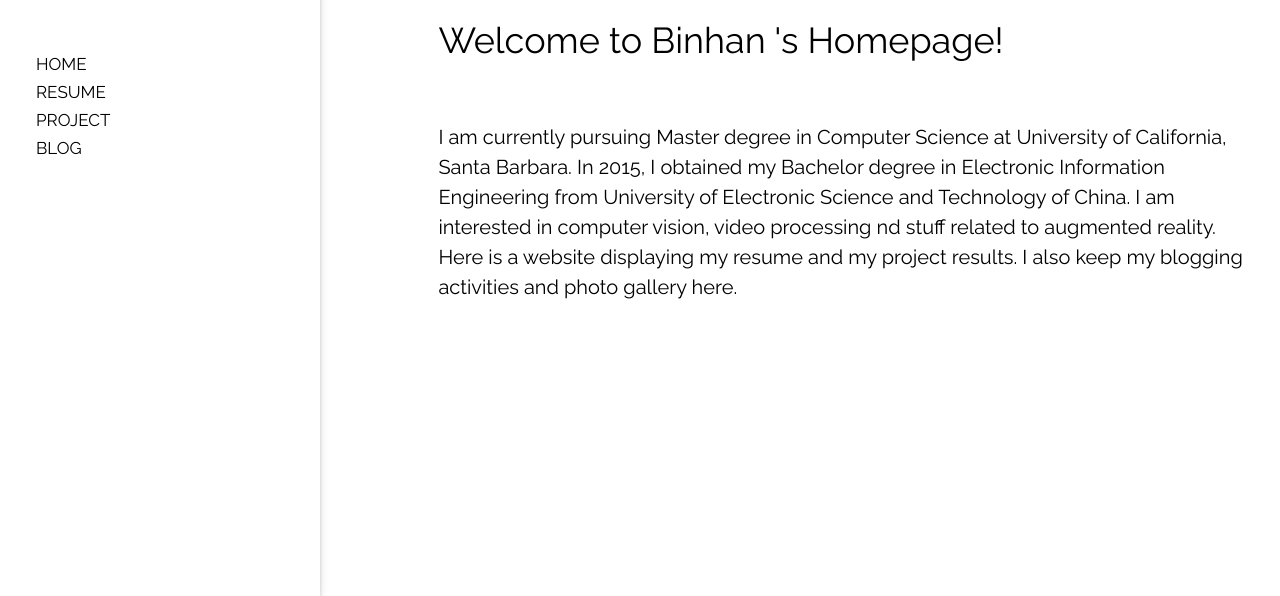
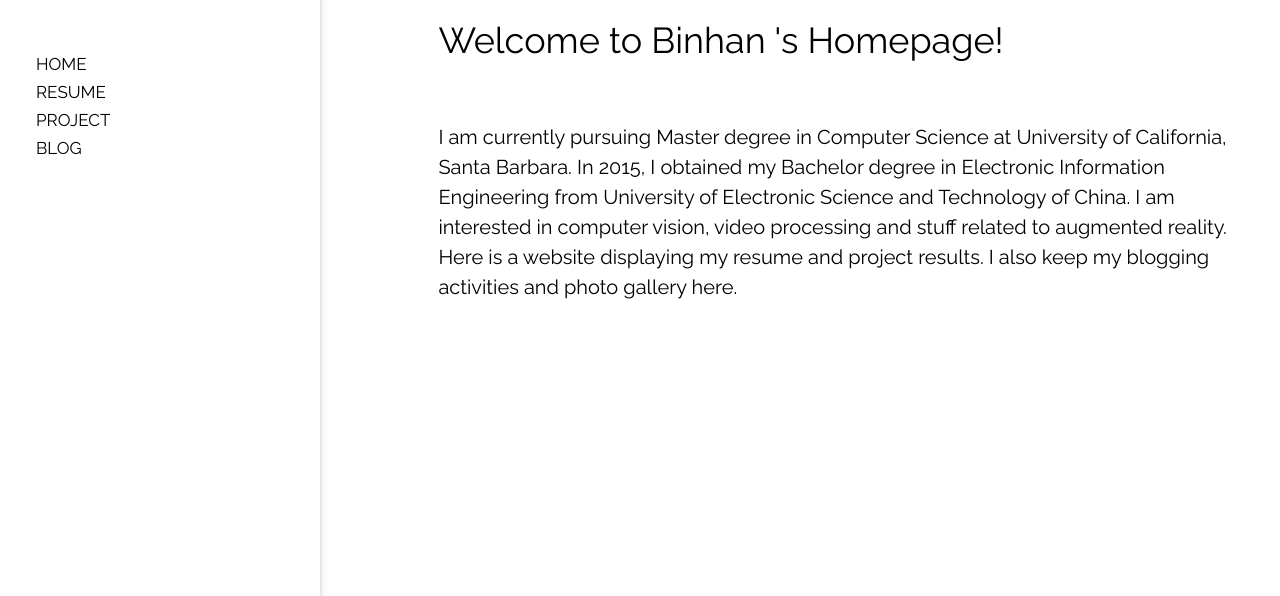
Before and after one commit to binhanxu/binhanxu.github.io, a Jekyll site: the page built from index.html, in a window 1280 px wide, cut to the strip 304-900 px from the top of the page. Built offline with Jekyll 4.4.1, drawn with Linux system fonts in a browser that asks for light colours; nearby versions of some CDN libraries.

Commit message:
Update index.html

```diff
--- a/index.html
+++ b/index.html
@@ -4,4 +4,4 @@
 ---
 <h1>Welcome to Binhan 's Homepage!</h1>
 <br>
-<p><h4>I am currently pursuing Master degree in Computer Science at University of California, Santa Barbara. In 2015, I obtained my Bachelor degree in Electronic Information Engineering from University of Electronic Science and Technology of China. I am interested in computer vision, video processing nd stuff related to augmented reality. Here is a website displaying my resume and my project results. I also keep my blogging activities and photo gallery here.</h4></p>
+<p><h4>I am currently pursuing Master degree in Computer Science at University of California, Santa Barbara. In 2015, I obtained my Bachelor degree in Electronic Information Engineering from University of Electronic Science and Technology of China. I am interested in computer vision, video processing and stuff related to augmented reality. Here is a website displaying my resume and project results. I also keep my blogging activities and photo gallery here.</h4></p>
```
